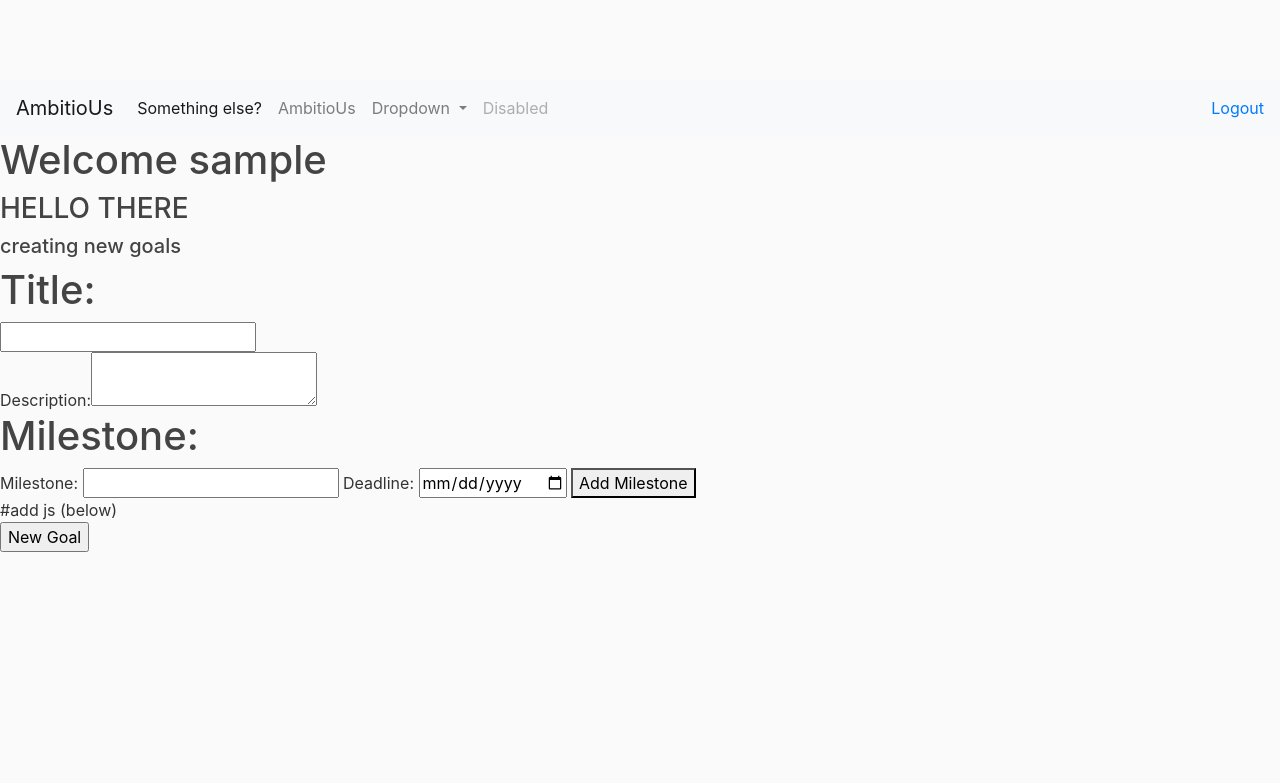
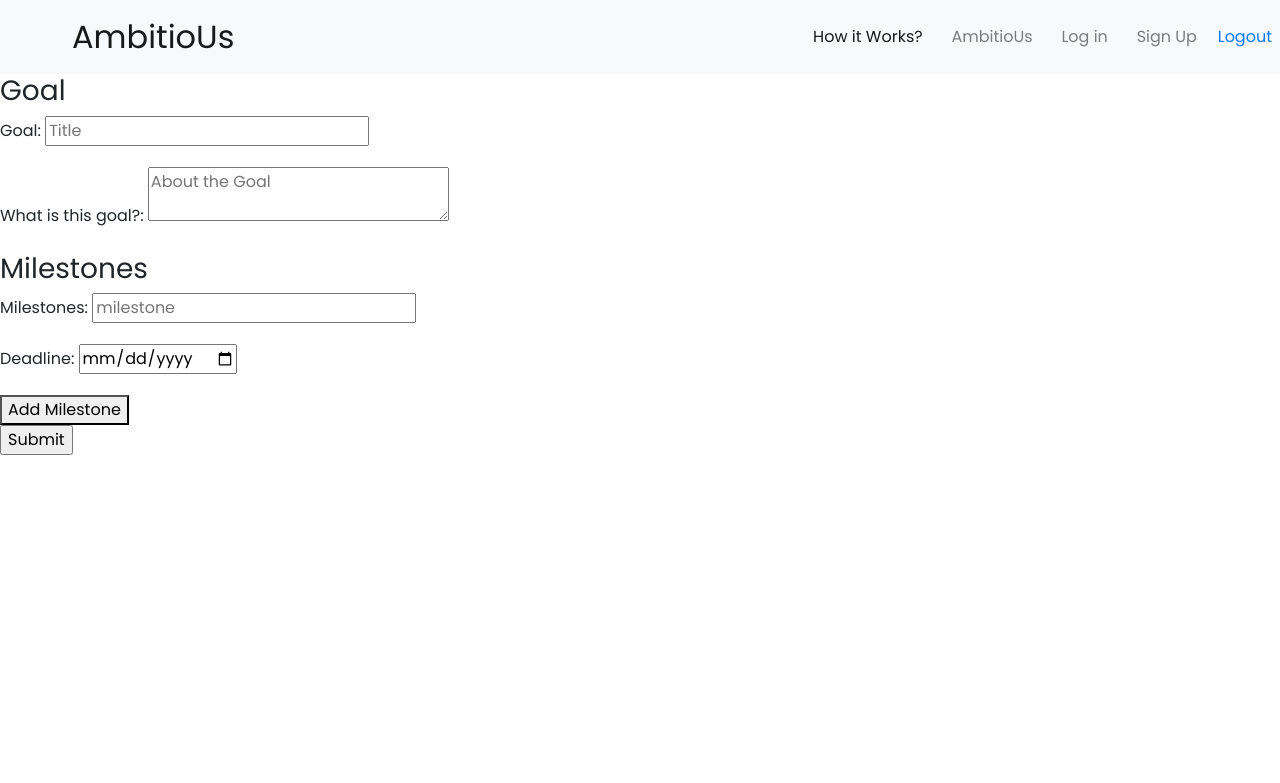
Before and after one commit to rafawelsh/Capstone, a Django app: page /goals/create in a window 1280 px wide. Shown: the top 783 px of the page. Run offline with Django 3.2, Linux system fonts and the light colour scheme; the visitor is signed in with stand-in values (Sample User, id 1); some libraries are stand-ins or nearby versions.

Commit message:
Form works with Vue

```diff
--- a/templates/base.html
+++ b/templates/base.html
@@ -4,38 +4,33 @@
     <meta charset="utf-8">
     <link rel="stylesheet" href="https://maxcdn.bootstrapcdn.com/bootstrap/4.0.0/css/bootstrap.min.css" integrity="sha384-Gn5384xqQ1aoWXA+058RXPxPg6fy4IWvTNh0E263XmFcJlSAwiGgFAW/dAiS6JXm" crossorigin="anonymous">
     <link rel="stylesheet" href="{% static 'css/user_app.css' %}">
+    <link href="https://fonts.googleapis.com/css?family=Poppins&display=swap" rel="stylesheet">
     <!-- <script src="https://cdn.jsdelivr.net/npm/vue/dist/vue.js"></script>
     <script src="https://unpkg.com/axios/dist/axios.min.js"></script> -->
     <title>{% block title %}AmbitioUs{% endblock %}</title>
   </head>
   <body>
-    <nav class="navbar navbar-expand-lg navbar-light bg-light">
+    <div class="sticky-top">
+      <nav class="navbar navbar-expand-lg navbar-light bg-light fixed">
       <a class="navbar-brand" href="{% url 'user_app:home' %}">AmbitioUs</a>
       <button class="navbar-toggler" type="button" data-toggle="collapse" data-target="#navbarSupportedContent" aria-controls="navbarSupportedContent" aria-expanded="false" aria-label="Toggle navigation">
         <span class="navbar-toggler-icon"></span>
       </button>
 
-      <div class="collapse navbar-collapse" id="navbarSupportedContent">
+      <ul class="navbar-nav ml-auto">
+        <div class="collapse navbar-collapse" id="navbarSupportedContent">
         <ul class="navbar-nav mr-auto">
           <li class="nav-item active">
-            <a class="nav-link" href="{% url 'user_app:home' %}">Something else? <span class="sr-only">(current)</span></a>
+            <a class="nav-link" href="#">How it Works? <span class="sr-only">(current)</span></a>
           </li>
           <li class="nav-item">
             <a class="nav-link" href="{% url 'ambitious:goals' %}">AmbitioUs</a>
           </li>
-          <li class="nav-item dropdown">
-            <a class="nav-link dropdown-toggle" href="#" id="navbarDropdown" role="button" data-toggle="dropdown" aria-haspopup="true" aria-expanded="false">
-              Dropdown
-            </a>
-            <div class="dropdown-menu" aria-labelledby="navbarDropdown">
-              <a class="dropdown-item" href="#">Action</a>
-              <a class="dropdown-item" href="#">Another action</a>
-              <div class="dropdown-divider"></div>
-              <a class="dropdown-item" href="#">Something else here</a>
-            </div>
+          <li class="nav-item">
+            <a class="nav-link" href="#">Log in</a>
           </li>
           <li class="nav-item">
-            <a class="nav-link disabled" href="#" tabindex="-1" aria-disabled="true">Disabled</a>
+            <a class="nav-link" href="#">Sign Up</a>
           </li>
         </ul>
         <!-- <form class="form-inline my-2 my-lg-0">
@@ -50,16 +45,18 @@
                 <a href="{% url 'register' %}">Register</a>
             {% endif %}
       </div>
+      </ul>
     </nav>
+  </div>
 
-    <h1>Welcome {{ user }}</h1>
+    <!-- <h1>Welcome {{ user }}</h1>
     {% if messages %}
       {% for message in messages %}
       <div class="alert-alert-{{ message.tags }}">
         {{ message }}
       </div>
       {% endfor %}
-    {% endif %}
+    {% endif %} -->
 
     {% block element %}{% endblock %}
 
--- a/user_app/models.py
+++ b/user_app/models.py
@@ -35,7 +35,7 @@ class Goal(models.Model):
                 else:
                     checking = False
                 self.slug = slug_title
-        super().save(args, kwargs)
+        super().save(*args, **kwargs)
 
     class Meta:
         ordering = ['-pk']
--- a/user_app/static/css/user_app.css
+++ b/user_app/static/css/user_app.css
@@ -1,11 +1,41 @@
 body {
-  background: #fafafa;
-  color: #333333;
-  margin-top: 5rem;
+  font-family: 'Poppins', sans-serif;
 }
 
-h1, h2, h3, h4, h5, h6 {
-  color: #444444;
+.navbar-brand {
+  font-size: 2em;
+  padding-left: 2em;
+}
+
+.nav-item {
+  font-size: 1em;
+  padding-right: 0.8em
+}
+
+.navbar {
+  padding: 0.5em;
+}
+
+.jumbotron {
+  display: flex;
+  align-items: flex-end;
+  height: 90%;
+  background-image:url('images/frontimage.jpg');
+  background-size: cover;
+
+}
+
+.jumbotron .container {
+  width: 70%;
+  margin-left: 3.5em;
+}
+
+.jumbotron .lead {
+  margin-bottom: 2em;
+}
+
+p {
+  color: #red;
 }
 
 ul {
--- /dev/null
+++ b/user_app/static/js/createGoals.js
@@ -0,0 +1,69 @@
+axios.defaults.xsrfHeaderName = "X-CSRFTOKEN";
+axios.defaults.xsrfCookieName = "csrftoken";
+
+var createGoals = new Vue({
+  delimeters: "'[[',']]'",
+  el: '#createGoals',
+  data: function () {
+    return {
+      goal_title : '',
+      goal_text : '',
+      milestones: [],
+      milestone_name: '',
+      milestone_bday: ''
+    };
+  },
+  mounted: function () {
+
+  },
+  methods: {
+    createGoal: function() {
+      var params = {
+        title: this.goal_title,
+        text: this.goal_text,
+        milestones: this.milestones,
+      };
+      axios
+        .post("http://localhost:8000/api/goals/", params)
+        .then(response => {
+          console.log(response);
+          this.goal = response.data;
+        })
+
+    },
+    addMilestone: function(event) {
+      event.preventDefault()
+      this.milestones.push({
+        text: this.milestone_name,
+        deadline: this.milestone_bday
+      })
+      this.milestone_name = ''
+      this.milestone_bday = ''
+    },
+    // createMilestones: function() {
+    //   for (let milestone of this.milestones) {
+    //
+    //   }
+    //   axios.post("http://localhost:8000/api/milestones/"), params)
+    // }
+  },
+});
+//
+// var createMilestones = new Vue({
+//   delimeters: "'[[',']]'",
+//   el: '#createMilestones',
+//   data: {
+//     milestone_name_0 : '',
+//     milestone_bday_0 : '',
+//   },
+//
+//   methods: {
+//     createMilestone: function(event) {
+//       event.preventDefault()
+//       axios.post("http://localhost:8000/api/milestones/"), {
+//         text: this.milestone_name_0,
+//         deadline: this.milestone_bday_0
+//       }
+//     }
+//   },
+// });
--- a/user_app/templates/ambitious/create_goal.html
+++ b/user_app/templates/ambitious/create_goal.html
@@ -1,33 +1,44 @@
 {% extends 'base.html' %}
+{% load static %}
 
 {% block element %}
 
-  <h3>HELLO THERE</h3>
-  <h5>creating new goals</h5>
+  <div id='createGoals'>
 
-  <form method="post" enctype="multipart/form-data">
-    {% csrf_token %}
+      <form @submit="createGoal">
+        <h3>Goal</h3>
+        <p>
+          <label for="goal_title">Goal:</label>
+          <input id="goal_title" v-model="goal_title" type="text" name="goal_title" placeholder="Title">
+        </p>
+        <p>
+          <label for="goal_text">What is this goal?:</label>
+          <textarea id="goal_text" v-model="goal_text" type="text" name="goal_text" placeholder="About the Goal"></textarea>
+        </p>
 
-      <h1>Title: </h1>
-      <input type="text" name="goal_title">
-      <br>
-      Description:<textarea type="text" name="goal_text"></textarea>
-      <br>
-      <!-- Need a slug?
-      Need Owner? -->
+        <h3>Milestones</h3>
+        <p>
+          <label for="milestone_name">Milestones:</label>
+          <input id="milestone_name" v-model="milestone_name" type="text" name="milestone_name" placeholder="milestone"></input>
+        </p>
 
-      <h1>Milestone: </h1>
-      Milestone: <input type="text" name="milestone_name_0" value="">
-      Deadline: <input type="date" name="milestone_bday_0">
-      <button type="button" name="button">Add Milestone</button>
-      <!-- Need to add goal parent? -->
+        <p>
+          <label for="milestone_bday">Deadline:</label>
+          <input id="milestone_bday" v-model="milestone_bday" type="date" name="milestone_bday">
+        </p>
+        <button type="button" name="button" @click='addMilestone'>Add Milestone</button>
 
-      <div class="milestone_holder">
-        #add js (below)
-      </div>
+        <p>
+          <input type="submit" value="Submit">
+        </p>
+      </form>
 
+  </div>
 
-      <input type="submit" value="New Goal">
+{% endblock element %}
 
-  </form>
-{% endblock %}
+{% block js_body %}
+<script src="https://cdn.jsdelivr.net/npm/vue/dist/vue.js"></script>
+<script src="https://unpkg.com/axios/dist/axios.min.js"></script>
+<script src="{% static 'js/createGoals.js' %}"></script>
+{% endblock js_body %}
--- a/user_app/views.py
+++ b/user_app/views.py
@@ -17,8 +17,14 @@ class GoalViewSet(viewsets.ModelViewSet):
     def get_queryset(self):
         return Goal.objects.filter(owner=self.request.user)
 
-    # def perform_create(self, serializer):
-    #     return Goal
+    def perform_create(self, serializer):
+        goal = serializer.save(owner=self.request.user)
+        milestones = self.request.data.get('milestones')
+        for milestone in milestones:
+            ms = Milestone(goal_parent=goal, text=milestone['text'], deadline=milestone['deadline'])
+            ms.save()
+        return goal
+
 
 class MilestoneViewSet(viewsets.ModelViewSet):
     serializer_class = MilestoneSerializer
```
Also changed, not shown: other parts of user_app/static/css/user_app.css (+1 -48 lines), user_app/serializers.py (+10 -10 lines), user_app/static/js/goals.js (added, +43 -0 lines), user_app/static/js/main.js (+12 -8 lines), user_app/templates/ambitious/goals_homepage.html (+18 -1 lines), user_app/templates/misc/home.html (+13 -7 lines), user_app/static/css/images/frontimage.jpg (added), user_app/static/js/vue.js (deleted).
